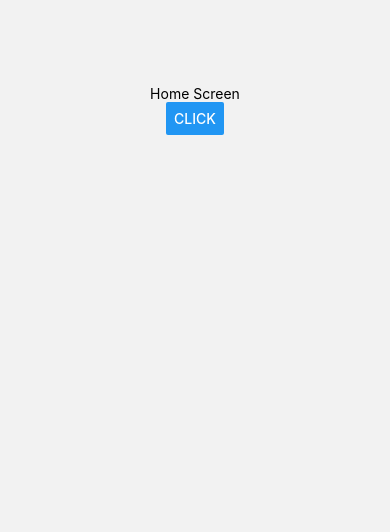
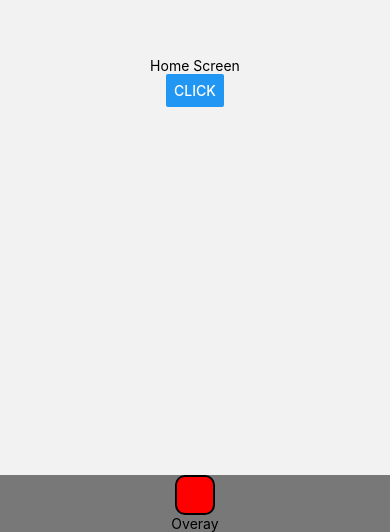
Before and after one commit to CHOIMINSEOK/FullScreenOverlayIssue, a React Native app in the folder rn-app/: screen / in a window 390 px wide. Shown: the part 312-844 px from the top of the page. Built offline with nearby package versions, Linux system fonts and the light colour scheme; what @gorhom/bottom-sheet would draw is missing.

Commit message:
use FullWindowOveray

```diff
--- a/rn-app/App.tsx
+++ b/rn-app/App.tsx
@@ -1,5 +1,5 @@
 import {
-    Button,
+    Button, Dimensions,
     StyleSheet, Text,
     useColorScheme, View,
 } from 'react-native';
@@ -7,9 +7,16 @@ import {
 import {NavigationContainer, useNavigation} from "@react-navigation/native";
 
 import { createNativeStackNavigator } from '@react-navigation/native-stack';
-import {BottomSheetModal, BottomSheetModalProvider, BottomSheetView} from "@gorhom/bottom-sheet";
+import {
+    BottomSheetBackdrop,
+    BottomSheetModal,
+    BottomSheetModalProvider,
+    BottomSheetScrollView,
+    BottomSheetView
+} from "@gorhom/bottom-sheet";
 import {useCallback, useRef, useState} from "react";
 import {GestureHandlerRootView} from "react-native-gesture-handler";
+import {FullWindowOverlay} from "react-native-screens";
 
 const Stack = createNativeStackNavigator();
 
@@ -26,6 +33,12 @@ const HomeScreen = () => {
                 <Text>Home Screen</Text>
                 <Button title={'Click'} onPress={handleClick}/>
             </View>
+            <FullWindowOverlay>
+                <View style={styles.overlay} pointerEvents="box-none">
+                    <View style={styles.box} />
+                    <Text>Overay</Text>
+                </View>
+            </FullWindowOverlay>
         </BottomSheetModalProvider>
     )
 }
@@ -58,16 +71,33 @@ const ProfileScreen = () => {
                 ref={bottomSheetModalRef}
                 enablePanDownToClose={true}
                 onDismiss={onDismiss}
+                maxDynamicContentSize={Dimensions.get('window').height * 0.9}
+                containerComponent={({children}) => (<FullWindowOverlay>{children}</FullWindowOverlay>)}
+                backdropComponent={(props) => <BottomSheetBackdrop
+                    {...props}
+                    pressBehavior="close"
+                    appearsOnIndex={0}
+                    disappearsOnIndex={-1}
+                />}
             >
-                <BottomSheetView>
+                <BottomSheetScrollView>
                     <Text>Awesome 🎉</Text>
                     <Text>Awesome 🎉</Text>
                     <Text>Awesome 🎉</Text>
                     <Text>Awesome 🎉</Text>
                     <Text>Awesome 🎉</Text>
                     <Text>Awesome 🎉</Text>
-                    <Text>Awesome 🎉</Text>
-                </BottomSheetView>
+                    <Text>Awesome 🎉Awesome 🎉</Text>
+                    <Text>Awesome 🎉Awesome 🎉</Text>
+                    <Text>Awesome 🎉Awesome 🎉</Text>
+                    <Text>Awesome 🎉Awesome 🎉</Text>
+                    <Text>Awesome 🎉Awesome 🎉</Text>
+                    <Text>Awesome 🎉Awesome 🎉</Text>
+                    <Text>Awesome 🎉Awesome 🎉</Text>
+                    <Text>Awesome 🎉Awesome 🎉</Text>
+                    <Text>Awesome 🎉Awesome 🎉</Text>
+                    <Text>Awesome 🎉Awesome 🎉</Text>
+                </BottomSheetScrollView>
             </BottomSheetModal>
         </View>
         </BottomSheetModalProvider>
@@ -97,14 +127,27 @@ function App(): JSX.Element {
     );
 }
 
+export default App;
+
+
 const styles = StyleSheet.create({
-    title: {
-        fontSize: 24,
-        fontWeight: '600',
+    container: {
+        flex: 1,
+        alignItems: 'flex-start',
+        justifyContent: 'center',
     },
-    bold: {
-        fontWeight: '700',
+    overlay: {
+        flex: 1,
+        justifyContent: 'center',
+        alignItems: 'center',
+        backgroundColor: `rgba(0,0,0,0.5)`,
+    },
+    box: {
+        width: 40,
+        height: 40,
+        borderRadius: 10,
+        borderWidth: 2,
+        borderColor: 'black',
+        backgroundColor: 'red',
     },
 });
-
-export default App;
```
